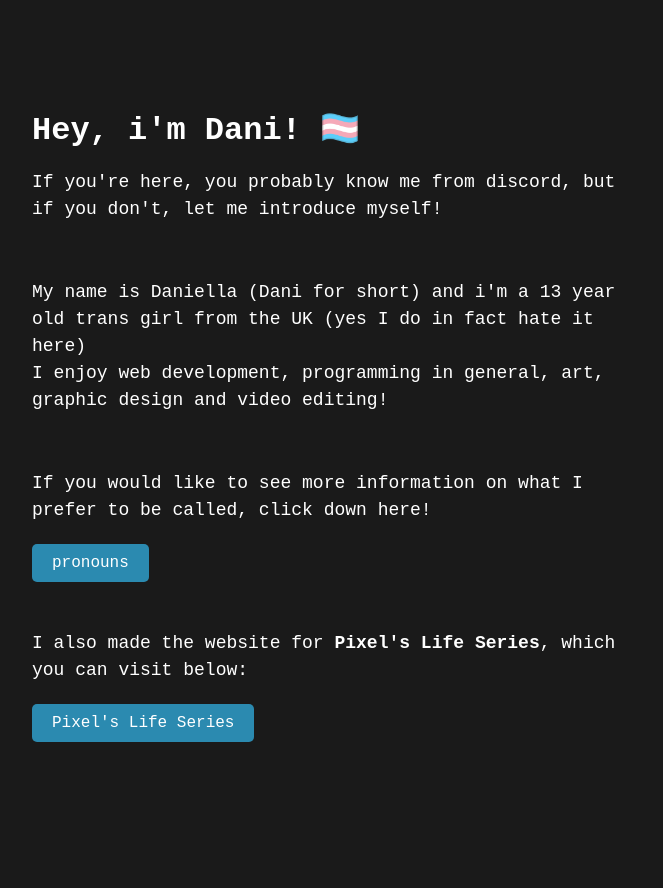
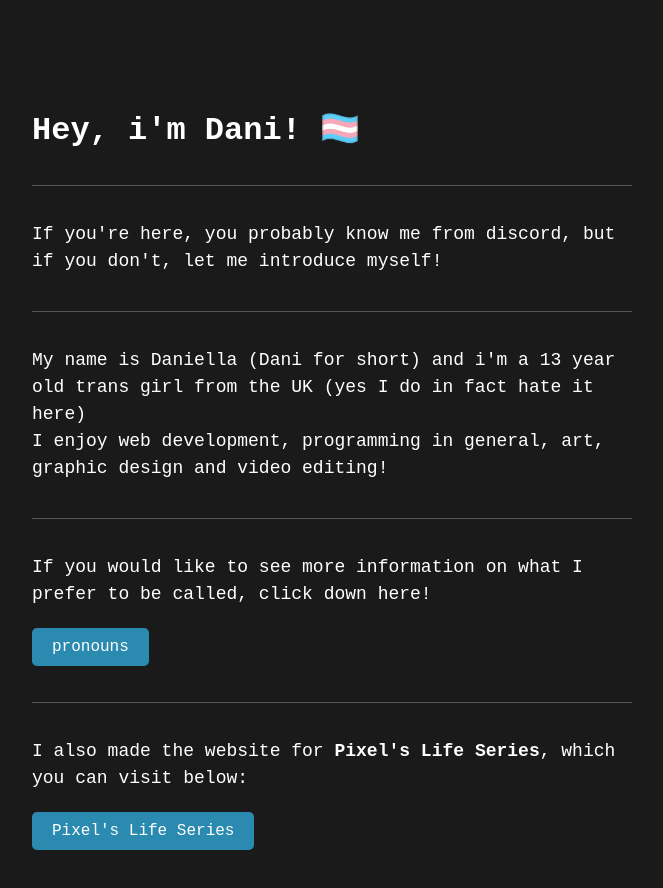
Before and after one commit to TofuBeans/tofubeans.github.io, a SvelteKit app: page / in a window 1280 px wide. Shown: the top 888 px of the page, without its empty margins (308-971 px from the left). Before the commit the page ends 860 px from the top, so only its background shows below. Built offline with nearby package versions, Linux system fonts and the light colour scheme.

Commit message:
modified separator div

```diff
--- a/src/app.css
+++ b/src/app.css
@@ -48,7 +48,7 @@ body {
     text-decoration: none;
     border-radius: 5px;
     transition: background-color 0.3s ease;
-    margin-bottom: 30px;
+    /* margin-bottom: 30px; */
   }
 
   .special-button:hover {
@@ -255,5 +255,5 @@ body {
     height: 1px;
     width: 100%;
     border-bottom: 1px solid #555; /* Add border at the bottom */
-    margin-bottom: 20px;
+    margin: 35px 0px 35px 0px;
   }
--- a/src/routes/+page.svelte
+++ b/src/routes/+page.svelte
@@ -1,12 +1,14 @@
 <div class="container">
     <h1>Hey, i'm Dani! 🏳️‍⚧️</h1>
+    <div class="separator"></div>
     <p>If you're here, you probably know me from discord, but if you don't, let me introduce myself!</p>
-    <br/>
+    <div class="separator"></div>
     <p>My name is Daniella (Dani for short) and i'm a 13 year old trans girl from the UK (yes I do in fact hate it here)<br/>
     I enjoy web development, programming in general, art, graphic design and video editing!</p>
-    <br/>
+    <div class="separator"></div>
     <p>If you would like to see more information on what I prefer to be called, click down here!</p>
     <a class="special-button" href="/pronouns">pronouns</a>
+    <div class="separator"></div>
     <p>I also made the website for <strong>Pixel's Life Series</strong>, which you can visit below:</p>
     <a href="https://tofubeans.github.io/Pixels-Life-Series/" class="special-button">Pixel's Life Series</a>
   </div>
--- a/src/routes/pronouns/+page.svelte
+++ b/src/routes/pronouns/+page.svelte
@@ -68,7 +68,7 @@
       <p><strong>Age: </strong>{"I am currently " + calculateAge(birthday) + " years old."}</p>
     </div>
     <div class="timezone">
-      <p><strong>Date & Time: </strong>In my timezone (Europe/London), it is currently <strong>{getCurrentDateTime(timezone)}</strong></p>
+      <p><strong>Date & Time: </strong>In my timezone <strong>({timezone})</strong>, it is currently <strong>{getCurrentDateTime(timezone)}</strong></p>
     </div>
     <div class="words">
       <div class="separator"></div>
```
